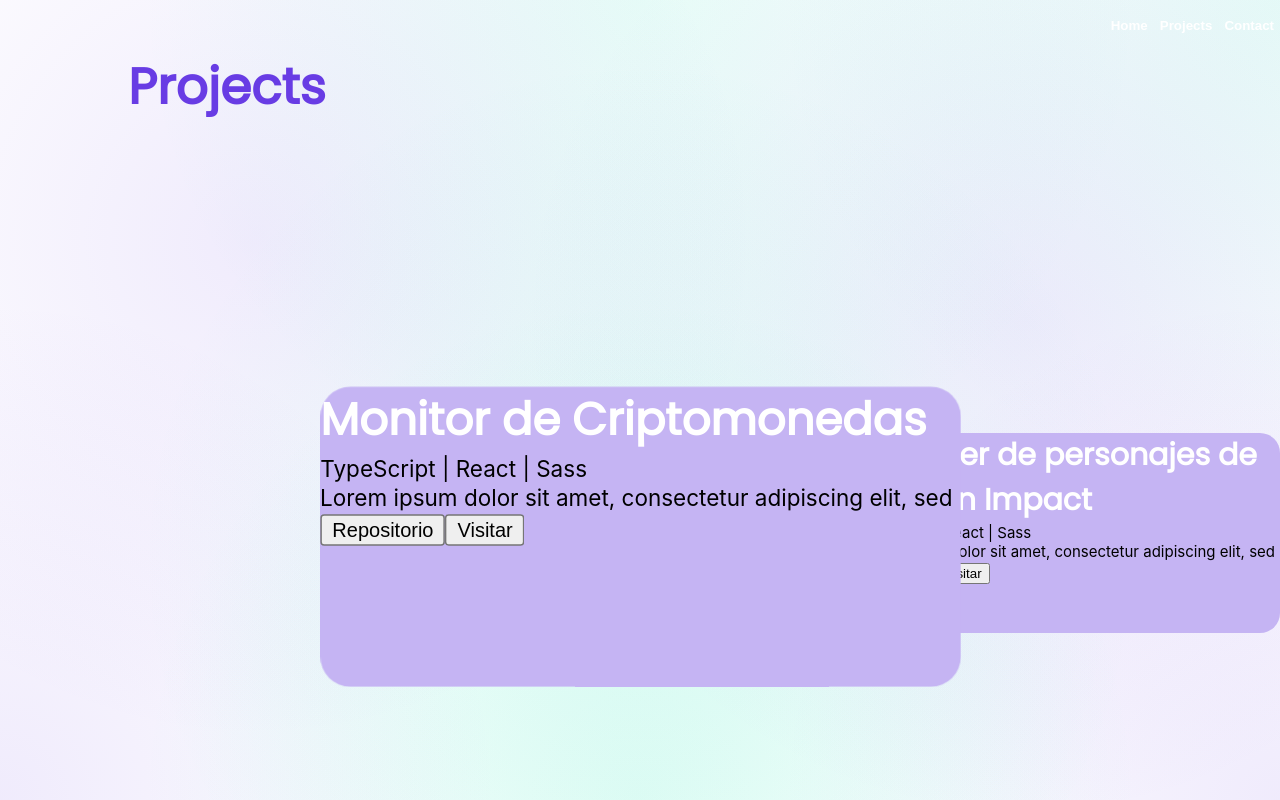
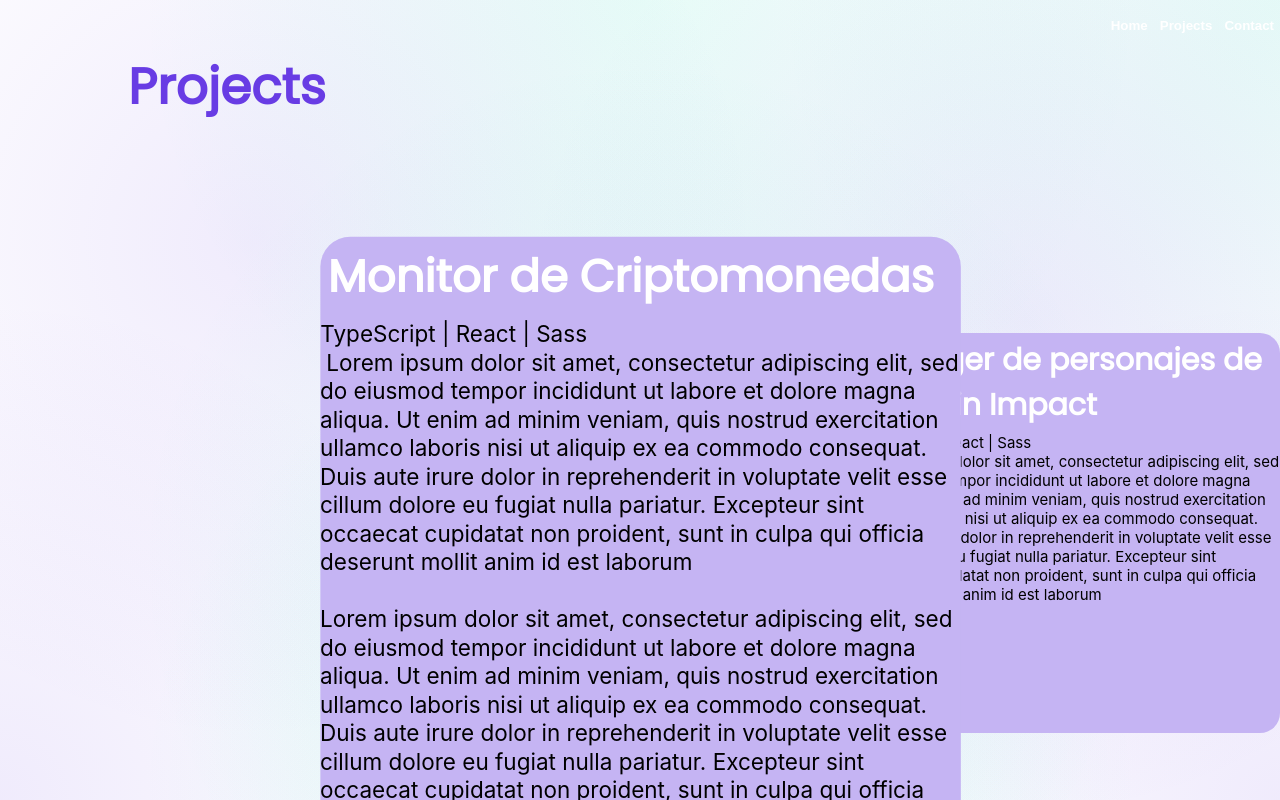
Before and after one commit to nravesz/Portfolio, a React (Create React App) app in the folder front/: page /projects in a window 1280 px wide. Built offline with nearby package versions, Linux system fonts and the light colour scheme; the HTML template or start-up script is replaced by a standard one.

Commit message:
style (cards)

```diff
--- a/front/src/components/projects/ProjectsCarouselTest.tsx
+++ b/front/src/components/projects/ProjectsCarouselTest.tsx
@@ -8,7 +8,7 @@ const projects: IProject[] = [
     {
         stack: ["TypeScript", "React", "Sass"],
         name: "Monitor de Criptomonedas",
-        description: description,
+        description: description + "\n\n" + description + "\n\n" + description,
         repository: "repo",
         hasDemo: true,
         demo: "demo"
@@ -18,7 +18,7 @@ const projects: IProject[] = [
         name: "Manager de personajes de Genshin Impact",
         description: description,
         repository: "repo",
-        hasDemo: true,
+        hasDemo: false,
         demo: "demo"
     },
     {
--- a/front/src/components/projects/styles/ProjectCard.scss
+++ b/front/src/components/projects/styles/ProjectCard.scss
@@ -1,37 +1,18 @@
 @import "../../../styles/colors.scss";
 @import "../../../styles/fonts.scss";
 
-// $edge-size: 40px;
-
-// // $div-width: 300px;
-// $div-width: 50%;
-// $edge-porcent-size-width: $edge-size / $div-width * 100%;
-
-// $div-height: 300px;
-// $edge-porcent-size-height: $edge-size / $div-height * 100%;
-
-// .project-card-div {
-//     width: $div-width;
-//     height: $div-height;
-//     background-color: red;
-//     clip-path: polygon(
-//         0% 0%,
-//         calc(100% - $edge-porcent-size-width) 0%,
-//         100% $edge-porcent-size-height,
-//         100% 100%,
-//         $edge-porcent-size-width 100%,
-//         0% calc(100% - $edge-porcent-size-height));
-// };
-
 .project-card-div {
+    display: flex;
+    flex-direction: column;
     background-color: $card-color;
     width: div(100%, 3);
-    height: 200px;
+    height: 400px;
     margin-top: 15px;
     border-radius: 20px
 };
 
 .project-card-name {
+    padding: 5px;
     color: white;
     font-family: $title-family;
     font-size: 30px;
@@ -43,7 +24,8 @@
 };
 
 .project-card-description {
+    //flex: 3;
     font-size: 15px;
     overflow-y: auto;
-    height: 20px;
+    white-space: pre-wrap;
 };
--- a/front/src/styles/colors.scss
+++ b/front/src/styles/colors.scss
@@ -5,11 +5,4 @@ $subtitle-color: #c5b4f3;
 $normal-font-color: lightgray;
 $background: #0f1219;
 $card-color: #c5b4f3;
-
-// $glitch-color-1: #ff003c;
-// $glitch-color-2: #00ffd2;
-// $glitch-color-3: #f8ef02;
-
-$glitch-color-1: $primary-color;
-$glitch-color-2: $secondary-color;
-$glitch-color-3: #f8ef02;
+$card-color-2: #c8f9e7;
```
